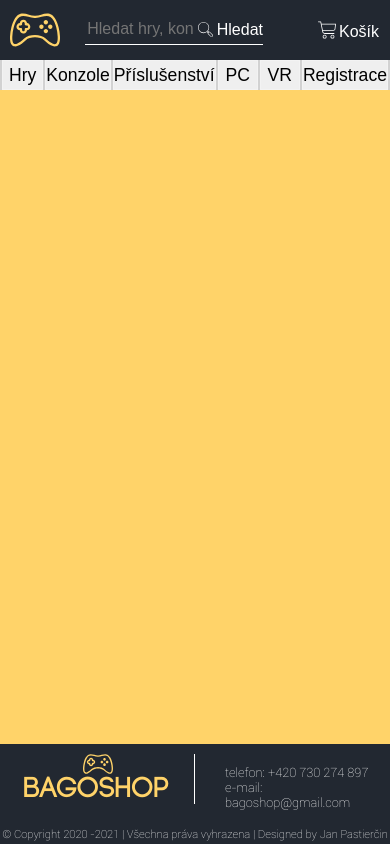
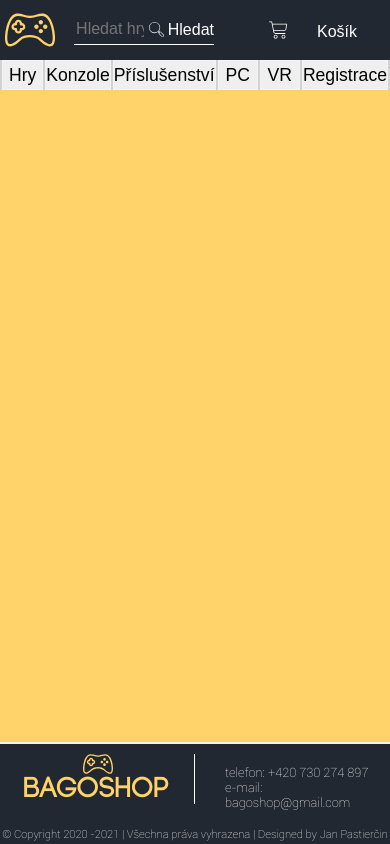
Before and after one commit to Demaxxxer/Maturitka, a Svelte app: page / in a window 390 px wide. Built offline with nearby package versions, Linux system fonts and the light colour scheme.

Commit message:
hugvbfghvj hjgfv

```diff
--- a/src/components/Footer.svelte
+++ b/src/components/Footer.svelte
@@ -26,6 +26,7 @@
 	width: 100%;
 	height: 100px;
 	background-color: var(--darkgrey);
+	border-top: solid 2px var(--lightgrey);
 }
 
 .spodek{
--- a/src/components/Menu.svelte
+++ b/src/components/Menu.svelte
@@ -98,10 +98,11 @@
 		width: 20%;
 	}
 	.kosik button{
+		width: 120px;
 		height: 100%;
 		color: white;
 		font-size: 1.5rem;
-		padding: 4px 5px 0 30px;
+		padding: 4px 0px 0 10px;
 		background: none;
 		background-image: url('/images/Kosik.svg');
 		background-repeat: no-repeat;
@@ -124,7 +125,7 @@
 		.kosik button{
 			font-size: 1rem;
 			background-size: 18px;
-			padding-right: 10px;
+			padding-right: 5px;
 			padding-left: 21px;
 		}
 		.lista1{
```
